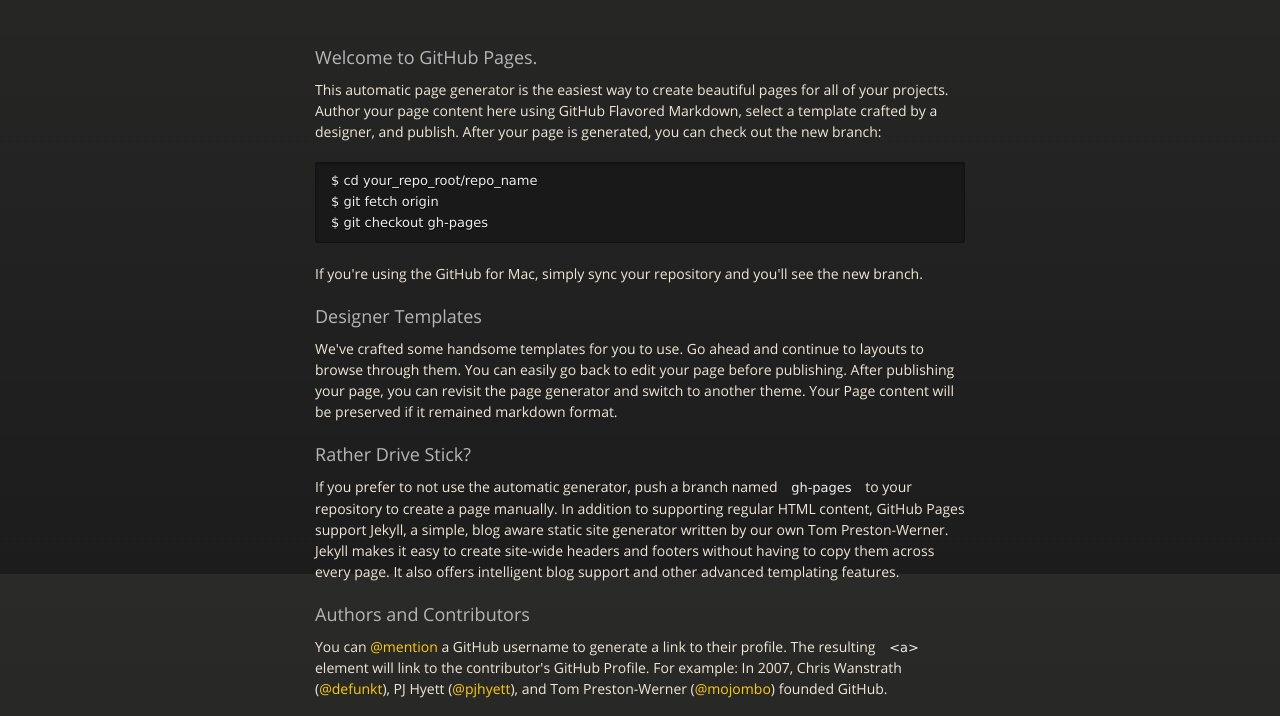
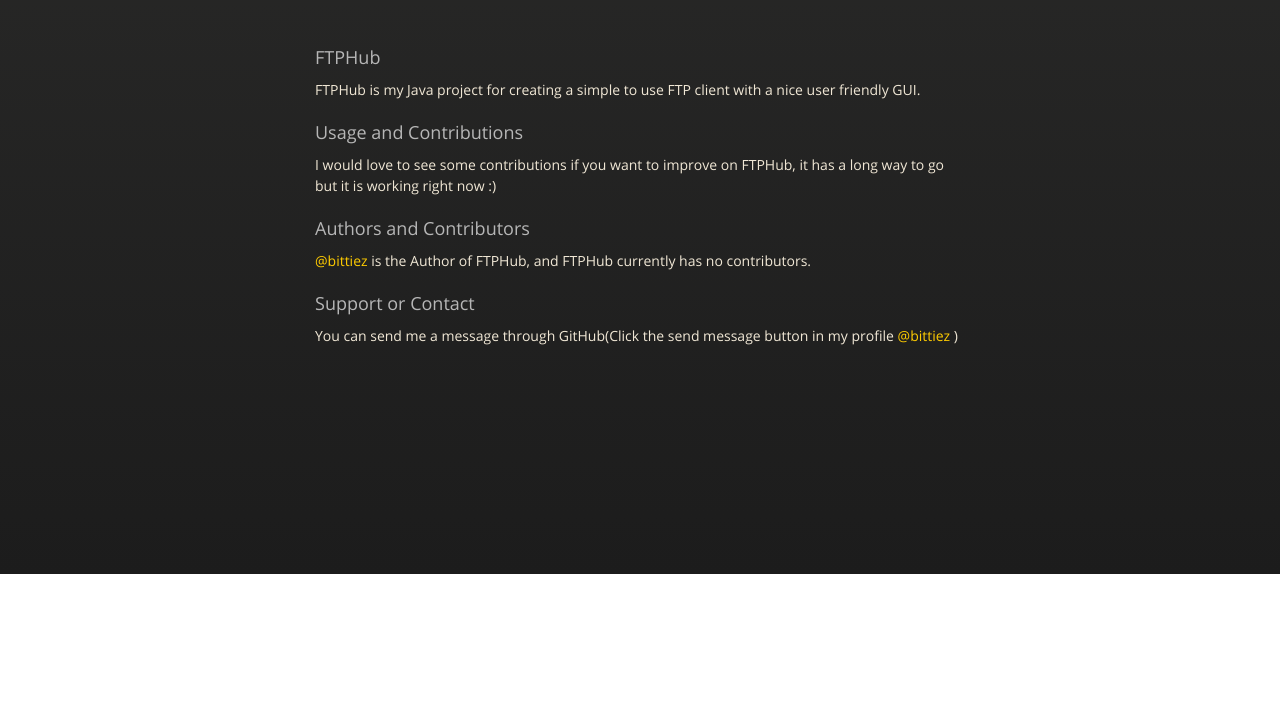
Before and after one commit to bittiez/jFTP, a plain HTML site: page index.html in a window 1280 px wide. Shown: the part 226-942 px from the top of the page. After the commit the page ends 800 px from the top, so only its background shows below. Drawn offline with nearby package versions, Linux system fonts and the light colour scheme.

```diff
--- a/index.html
+++ b/index.html
@@ -3,7 +3,7 @@
   <head>
     <meta charset="utf-8">
     <meta http-equiv="X-UA-Compatible" content="chrome=1">
-    <title>Jftp by bittiez</title>
+    <title>FTPHub by bittiez</title>
     <link rel="stylesheet" href="stylesheets/styles.css">
     <link rel="stylesheet" href="stylesheets/pygment_trac.css">
     <script src="https://ajax.googleapis.com/ajax/libs/jquery/1.7.1/jquery.min.js"></script>
@@ -31,7 +31,7 @@
 
       <section>
         <div id="title">
-          <h1>Jftp</h1>
+          <h1>FTPHub</h1>
           <p>An FTP Client</p>
           <hr>
           <span class="credits left">Project maintained by <a href="https://github.com/bittiez">bittiez</a></span>
@@ -39,36 +39,24 @@
         </div>
 
         <h3>
-<a id="welcome-to-github-pages" class="anchor" href="#welcome-to-github-pages" aria-hidden="true"><span class="octicon octicon-link"></span></a>Welcome to GitHub Pages.</h3>
+<a id="ftphub" class="anchor" href="#ftphub" aria-hidden="true"><span class="octicon octicon-link"></span></a>FTPHub</h3>
 
-<p>This automatic page generator is the easiest way to create beautiful pages for all of your projects. Author your page content here using GitHub Flavored Markdown, select a template crafted by a designer, and publish. After your page is generated, you can check out the new branch:</p>
-
-<pre><code>$ cd your_repo_root/repo_name
-$ git fetch origin
-$ git checkout gh-pages
-</code></pre>
-
-<p>If you're using the GitHub for Mac, simply sync your repository and you'll see the new branch.</p>
+<p>FTPHub is my Java project for creating a simple to use FTP client with a nice user friendly GUI.</p>
 
 <h3>
-<a id="designer-templates" class="anchor" href="#designer-templates" aria-hidden="true"><span class="octicon octicon-link"></span></a>Designer Templates</h3>
+<a id="usage-and-contributions" class="anchor" href="#usage-and-contributions" aria-hidden="true"><span class="octicon octicon-link"></span></a>Usage and Contributions</h3>
 
-<p>We've crafted some handsome templates for you to use. Go ahead and continue to layouts to browse through them. You can easily go back to edit your page before publishing. After publishing your page, you can revisit the page generator and switch to another theme. Your Page content will be preserved if it remained markdown format.</p>
-
-<h3>
-<a id="rather-drive-stick" class="anchor" href="#rather-drive-stick" aria-hidden="true"><span class="octicon octicon-link"></span></a>Rather Drive Stick?</h3>
-
-<p>If you prefer to not use the automatic generator, push a branch named <code>gh-pages</code> to your repository to create a page manually. In addition to supporting regular HTML content, GitHub Pages support Jekyll, a simple, blog aware static site generator written by our own Tom Preston-Werner. Jekyll makes it easy to create site-wide headers and footers without having to copy them across every page. It also offers intelligent blog support and other advanced templating features.</p>
+<p>I would love to see some contributions if you want to improve on FTPHub, it has a long way to go but it is working right now :)</p>
 
 <h3>
 <a id="authors-and-contributors" class="anchor" href="#authors-and-contributors" aria-hidden="true"><span class="octicon octicon-link"></span></a>Authors and Contributors</h3>
 
-<p>You can <a href="https://github.com/blog/821" class="user-mention">@mention</a> a GitHub username to generate a link to their profile. The resulting <code>&lt;a&gt;</code> element will link to the contributor's GitHub Profile. For example: In 2007, Chris Wanstrath (<a href="https://github.com/defunkt" class="user-mention">@defunkt</a>), PJ Hyett (<a href="https://github.com/pjhyett" class="user-mention">@pjhyett</a>), and Tom Preston-Werner (<a href="https://github.com/mojombo" class="user-mention">@mojombo</a>) founded GitHub.</p>
+<p><a href="https://github.com/bittiez" class="user-mention">@bittiez</a> is the Author of FTPHub, and FTPHub currently has no contributors.</p>
 
 <h3>
 <a id="support-or-contact" class="anchor" href="#support-or-contact" aria-hidden="true"><span class="octicon octicon-link"></span></a>Support or Contact</h3>
 
-<p>Having trouble with Pages? Check out the documentation at <a href="https://help.github.com/pages">https://help.github.com/pages</a> or contact <a href="mailto:support@github.com">support@github.com</a> and we’ll help you sort it out.</p>
+<p>You can send me a message through GitHub(Click the send message button in my profile <a href="https://github.com/bittiez" class="user-mention">@bittiez</a> )</p>
       </section>
 
     </div>
```
Also changed, not shown: params.json (+1 -1 lines).
